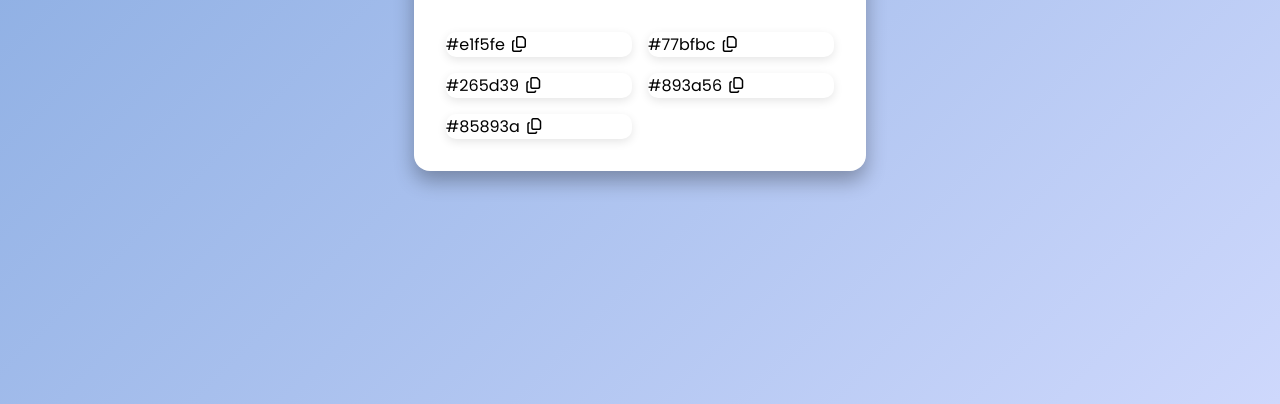
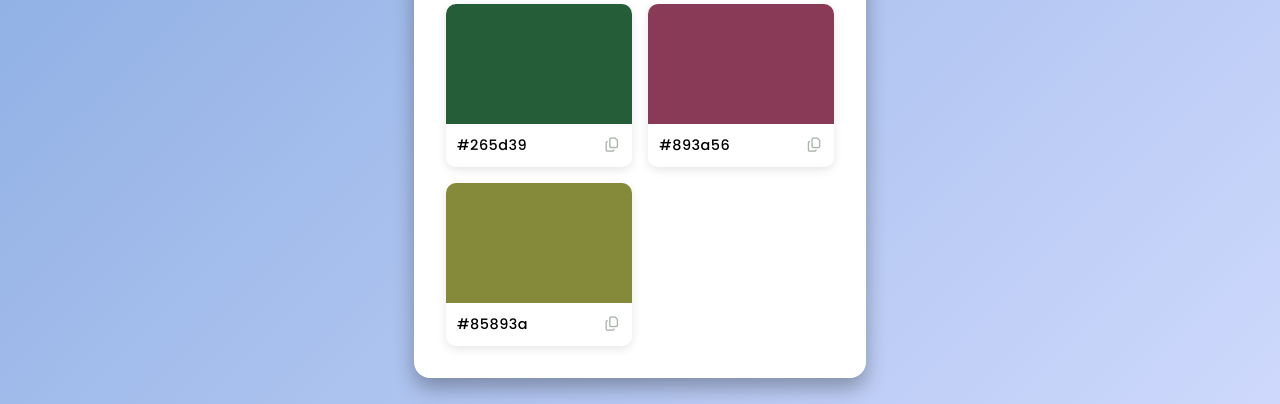
Before and after one commit to AAYUSHI1507/BuildProjects__02_11_26, a plain HTML site: page project2_colorPalateGeneratorV/index.html in a window 1280 px wide. Shown: the part 396-800 px from the top of the page. Drawn offline with Linux system fonts and the light colour scheme.

Commit message:
Add CSS styles for layout and design of color palette generator

```diff
--- a/project2_colorPalateGeneratorV/script.js
+++ b/project2_colorPalateGeneratorV/script.js
@@ -0,0 +1,2 @@
+const generateBtn = document.getElementById('generate-btn');
+const colorPalate
--- a/project2_colorPalateGeneratorV/style.css
+++ b/project2_colorPalateGeneratorV/style.css
@@ -67,10 +67,11 @@ h1::after{
 
 .palatte-container{
     /* display: flex;
-    gap: 20px; */
+     */
+
+    gap: 1rem;
     display: grid;
-    gap: 1rem;
-    grid-template-columns: repeat(auto-fit,minmax(130px,1fr));
+    grid-template-columns: repeat(auto-fit,minmax(120px,1fr));
 }
 
 .color-box{
@@ -83,3 +84,38 @@ h1::after{
 .color-box:hover{
     transform: translateY(-5px);
 }
+
+.color{
+    height: 120px;
+    cursor: pointer;
+}
+
+.color-info{
+    background-color: #fff;
+    padding: 0.7rem;
+    display: flex;
+    align-items: center;
+    justify-content: space-between;
+    font-size: 0.9rem;
+}
+
+.hex-value{
+    font-weight: 500;
+    letter-spacing: 0.5px;
+
+}
+
+.copy-btn{
+    cursor: pointer;
+    color: #6474648b;
+}
+
+.copy-btn:hover{
+    color: #3a413a8b;
+}
+
+@media (max-width:768px) {
+    .palatte-container{
+        grid-template-columns: repeat(auto-fit,minmax(100px,1fr));
+    }
+}
```
